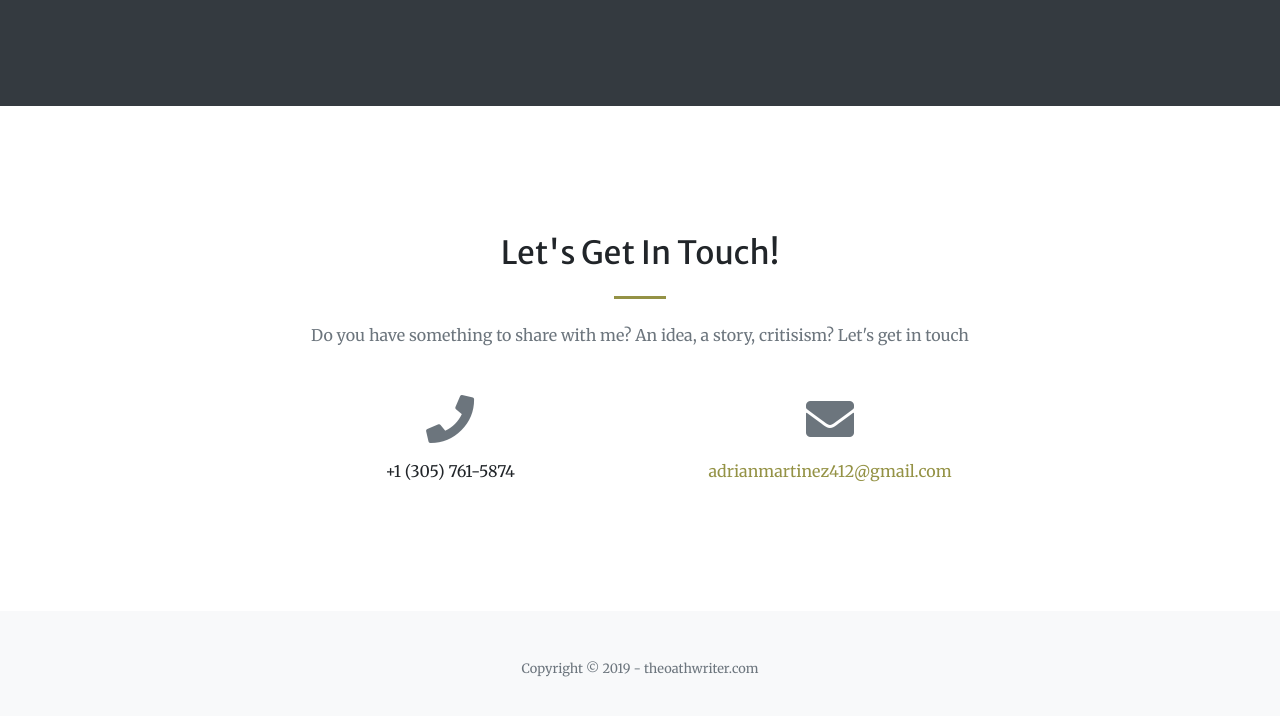
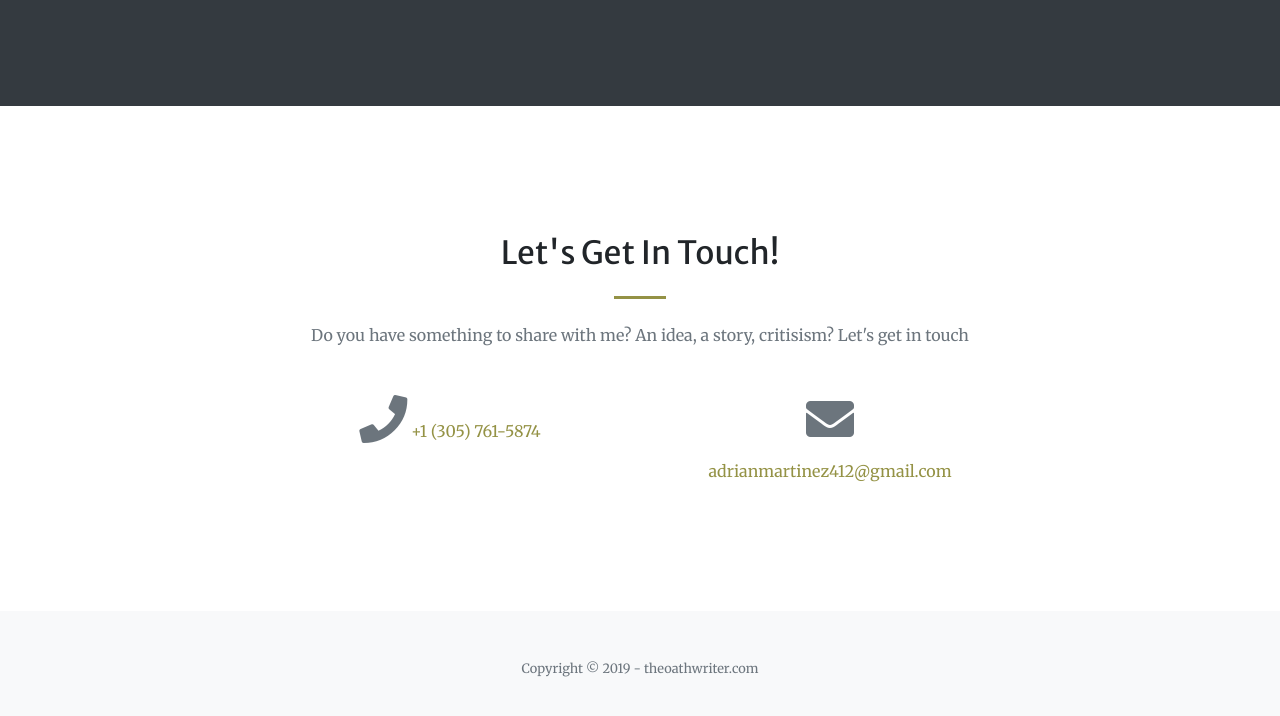
Before and after one commit to Amrutha-A-J/TheOathWriter, a plain HTML site: page index.html in a window 1280 px wide. Shown: the part 3003-3719 px from the top of the page. Drawn offline with Linux system fonts and the light colour scheme.

Commit message:
Update index.html

```diff
--- a/index.html
+++ b/index.html
@@ -186,7 +186,7 @@
 			</div>
 			<div class="row">
 				<div class="col-lg-4 ml-auto text-center mb-5 mb-lg-0"> <i class="fas fa-phone fa-3x mb-3 text-muted"></i>
-					<div>+1 (305) 761-5874</div>
+					<a href="tel:+13057615874">+1 (305) 761-5874</a>
 				</div>
 				<div class="col-lg-4 mr-auto text-center"> <i class="fas fa-envelope fa-3x mb-3 text-muted"></i>
 					<a class="d-block" href="mailto:adrianmartinez412@gmail.com">adrianmartinez412@gmail.com</a>
@@ -206,7 +206,7 @@
 	<!-- Plugin JavaScript -->
 	<script src="vendor/jquery-easing/jquery.easing.min.js"></script>
 	<script src="vendor/magnific-popup/jquery.magnific-popup.min.js"></script>
-	<!-- Custom scripts for this template -->
+
 	<script src="js/script.min.js"></script>
 </body>
 
```
